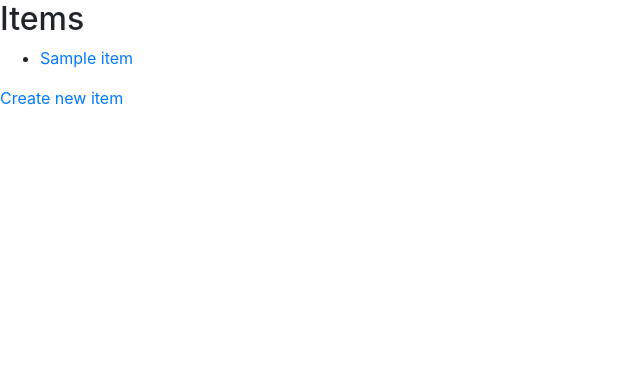
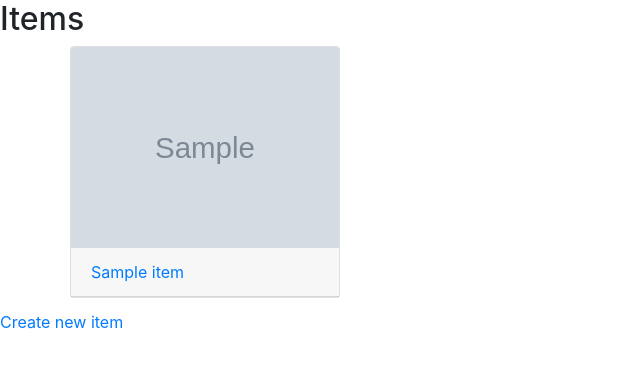
Before and after one commit to tim-fan/hordor, a Django app: page /inventory/item/list/ in a window 1280 px wide. Shown: the top 368 px of the page, without its empty margins (0-640 px from the left). Run offline with Django 3.2, Linux system fonts and the light colour scheme; tables that the repository leaves empty hold one stand-in row (values such as "Sample post"); grey boxes marked "Sample" are stand-in pictures; some libraries are stand-ins or nearby versions.

Commit message:
Show item list in card columns

```diff
--- a/home_inventory/inventory/templates/inventory/item_list.html
+++ b/home_inventory/inventory/templates/inventory/item_list.html
@@ -2,15 +2,26 @@
 {% block content %}
 <h2>Items</h2>
 {% if item_list %}
-<ul>
-    {% for item in item_list %}
-    <li><a href="{% url 'inventory:item_detail' item.id %}">{{ item.name }}</a></li>
-    {% endfor %}
-</ul>
+<div class="container">
+    <div class="row">
+        <div class="card-columns" style="column-count: 4;">
+            {% for item in item_list %}
+            <div class="card">
+                {% if item.photo %}
+                <img class="card-img-top" src="{{ item.photo.url }}" alt="{{ item.name }}">
+                {% else %}
+                <img class="card-img-top"
+                    src="https://img.pngio.com/box-icon-png-411372-free-icons-library-box-icon-png-981_948.jpg"
+                    alt="item without photo">
+                {% endif %}
+                <div class="card-header"><a href="{% url 'inventory:item_detail' item.id %}">{{ item.name }}</a> </div>
+            </div>
+            {% endfor %}
+        </div>
+    </div>
+</div>
 {% else %}
 <p>No items in inventory.</p>
 {% endif %}
-
 <a href="{% url 'inventory:new_item' %}">Create new item</a>
-
 {% endblock %}
```
Also changed, not shown: README.md.
